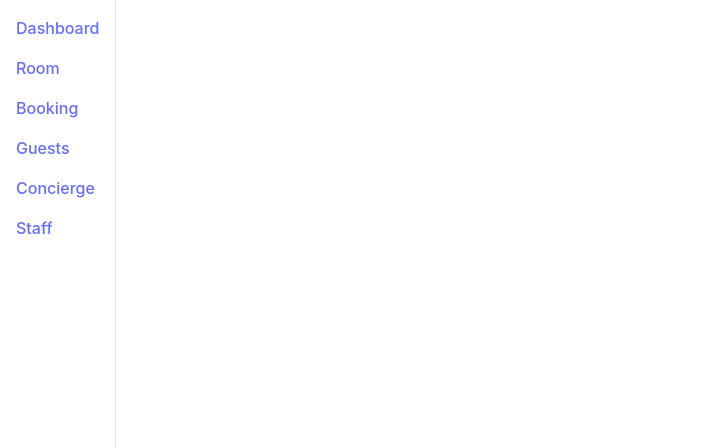
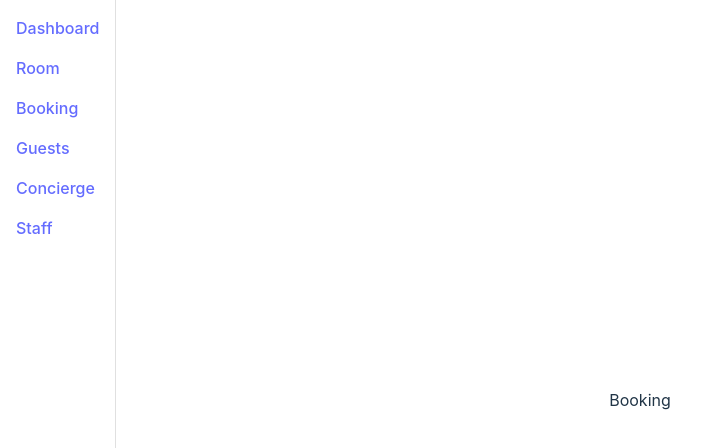
Before and after one commit to Sena543/hotel-mgt-frontend, a React (Vite) app: page /booking in a window 1280 px wide. Shown: the top 448 px of the page, without its empty margins (0-716 px from the left). Built offline with nearby package versions, Linux system fonts and the light colour scheme.

Commit message:
remove: removed unused imports

```diff
--- a/src/layouts/Root.tsx
+++ b/src/layouts/Root.tsx
@@ -1,10 +1,11 @@
-import React from "react";
+import { Outlet } from "react-router-dom";
 import Sidebar from "./Sidebar/Sidebar";
 
 function Root() {
 	return (
 		<>
 			<Sidebar />
+			<Outlet />
 		</>
 	);
 }
```
